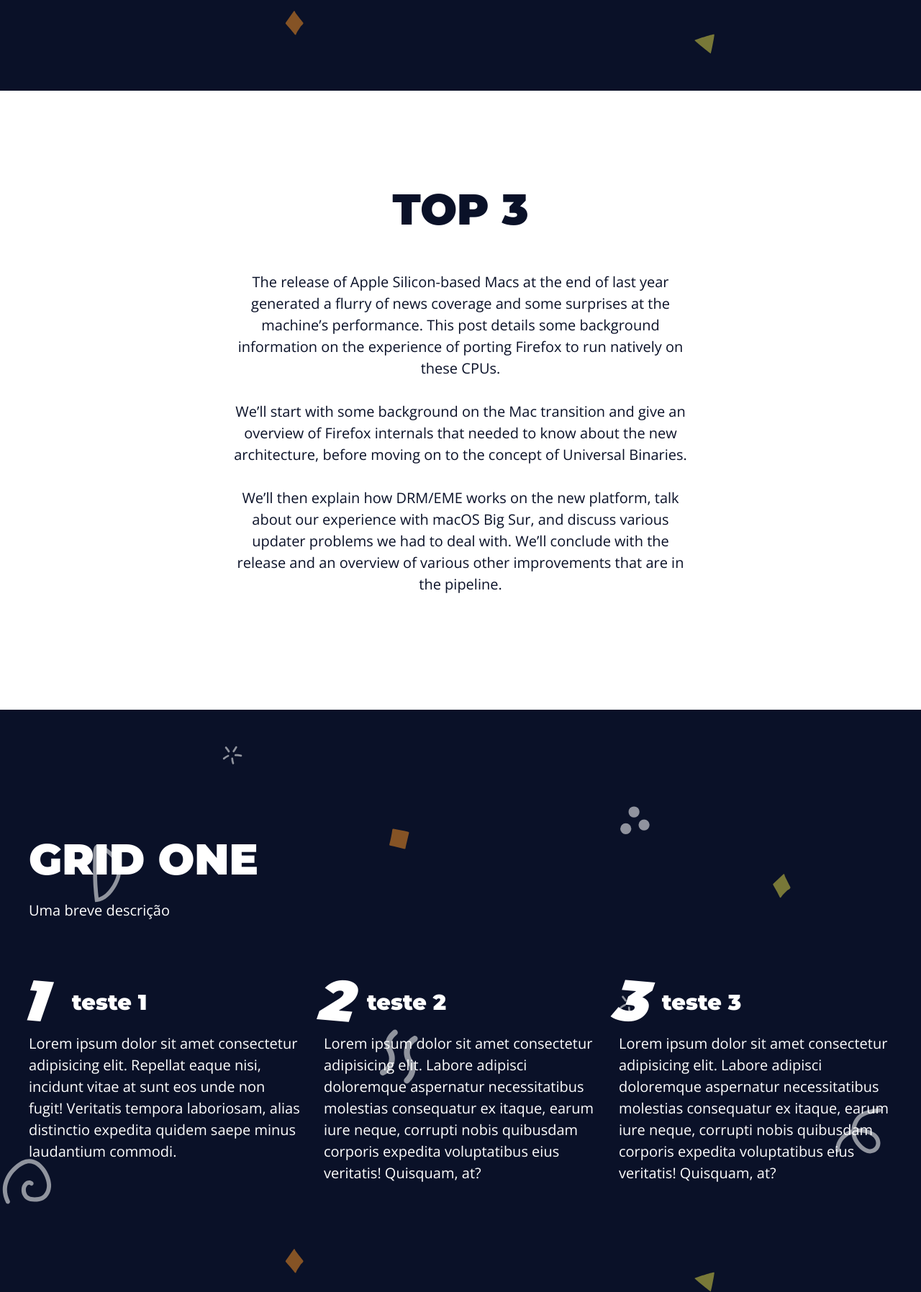
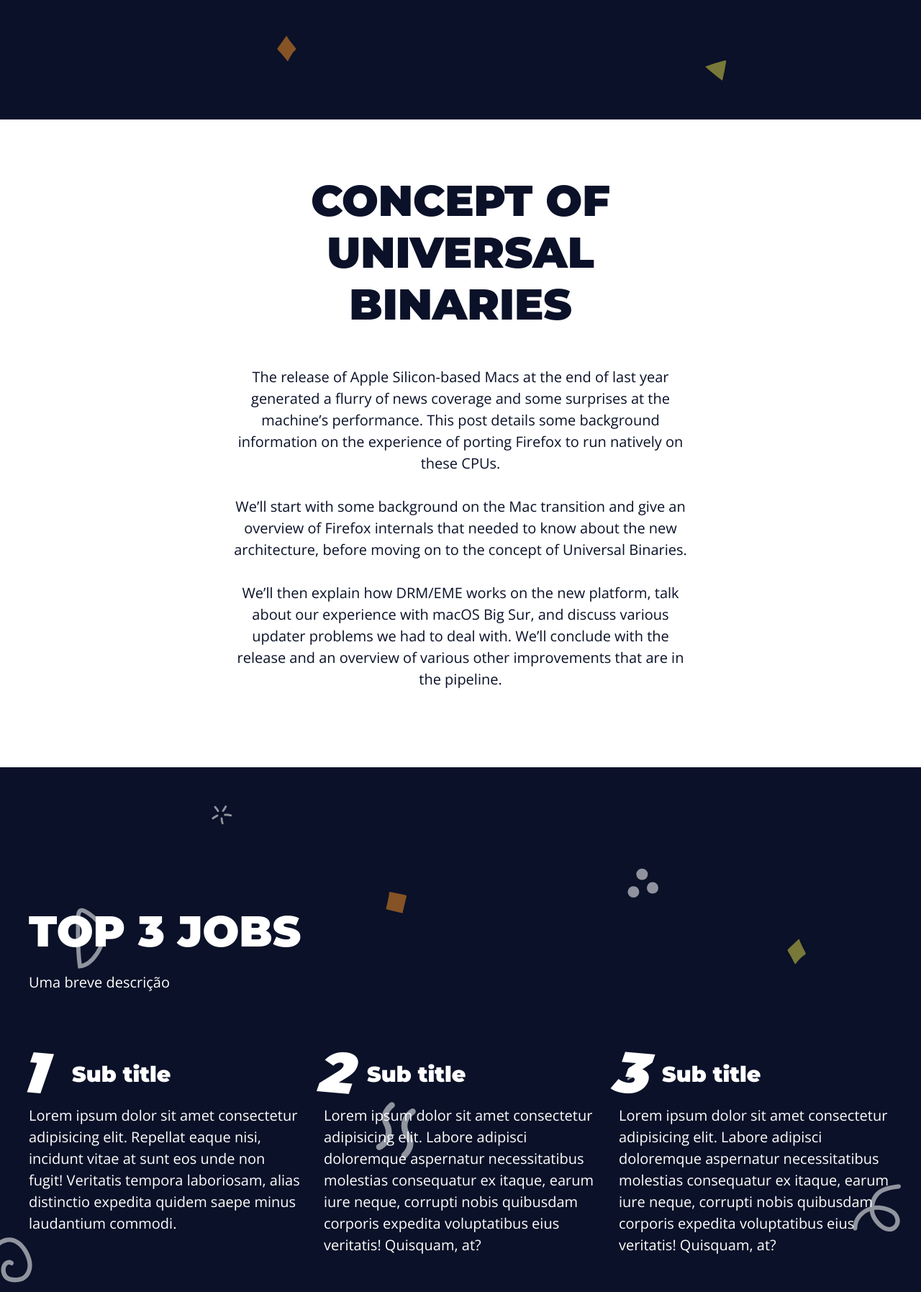
Before and after one commit to Erickrsrs/Landing-Page, a plain HTML site: page index.html in a window 1280 px wide. Shown: the part 800-2595 px from the top of the page at 72% size. Drawn offline with nearby package versions, Linux system fonts and the light colour scheme.

Commit message:
pequenos ajustes de alinhamento

```diff
--- a/assets/css/classes.css
+++ b/assets/css/classes.css
@@ -13,7 +13,7 @@
 .main-content{
     max-width: 120rem;
     margin: 0 auto;
-    padding: var(--gap);
+    padding: 5rem var(--gap);
 }
 
 .section{
--- a/assets/css/style.css
+++ b/assets/css/style.css
@@ -1,10 +1,10 @@
 .intro-content{
     position: relative;
-    top: -1rem;
+    top: -5rem;
     display: grid;
     grid-template-columns: 1fr 1.5fr;
     gap: var(--gap);
-    height: 100vh;
+    min-height: 100vh;
 }
 
 .intro-text-content, .intro-img{
@@ -15,13 +15,15 @@
 
 .intro-img img{
     max-width: 100%;
-    height: auto;
+    min-height: auto;
 }
 
 .top3-content{
     max-width: 64rem;
     display: flex;
-    flex-flow: column wrap;
+    /* flex-flow: column wrap; */
+    flex-direction: column;
+    flex-wrap: nowrap;
     justify-content: center;
     height: 100vh;
     text-align: center;
@@ -31,7 +33,7 @@
     display: flex;
     flex-flow: column wrap;
     justify-content: center;
-    height: 100vh;
+    min-height: 100vh;
 }
 
 .grid-main-heading{
--- a/index.html
+++ b/index.html
@@ -55,7 +55,7 @@
 
     <section id="intro" class="white-bg section">
         <div class="main-content top3-content">
-            <h2>top 3</h2>
+            <h2>concept of Universal Binaries</h2>
             <p>The release of Apple Silicon-based Macs at the end of last year generated a flurry of news coverage and some surprises at the machine’s performance. This post details some background information on the experience of porting Firefox to run natively on these CPUs.</p>
             <p>We’ll start with some background on the Mac transition and give an overview of Firefox internals that needed to know about the new architecture, before moving on to the concept of Universal Binaries.</p>
             <p>We’ll then explain how DRM/EME works on the new platform, talk about our experience with macOS Big Sur, and discuss various updater problems we had to deal with. We’ll conclude with the release and an overview of various other improvements that are in the pipeline.</p>
@@ -64,19 +64,19 @@
 
     <section id="top3" class="grid-one main-bg section">
         <div class="main-content grid-one-content">
-            <h2 class="grid-main-heading">grid one</h2>
+            <h2 class="grid-main-heading">top 3 jobs</h2>
             <p class="grid-description">Uma breve descrição</p>
             <div class="grid">
                 <article>
-                    <h3>teste 1</h3>
+                    <h3>Sub title</h3>
                     <p>Lorem ipsum dolor sit amet consectetur adipisicing elit. Repellat eaque nisi, incidunt vitae at sunt eos unde non fugit! Veritatis tempora laboriosam, alias distinctio expedita quidem saepe minus laudantium commodi.</p>
                 </article>
                 <article>
-                    <h3>teste 2</h3>
+                    <h3>Sub title</h3>
                     <p>Lorem ipsum dolor sit amet consectetur adipisicing elit. Labore adipisci doloremque aspernatur necessitatibus molestias consequatur ex itaque, earum iure neque, corrupti nobis quibusdam corporis expedita voluptatibus eius veritatis! Quisquam, at?</p>
                 </article>
                 <article>
-                    <h3>teste 3</h3>
+                    <h3>Sub title</h3>
                     <p>Lorem ipsum dolor sit amet consectetur adipisicing elit. Labore adipisci doloremque aspernatur necessitatibus molestias consequatur ex itaque, earum iure neque, corrupti nobis quibusdam corporis expedita voluptatibus eius veritatis! Quisquam, at?</p>
                 </article>
             </div>
```
